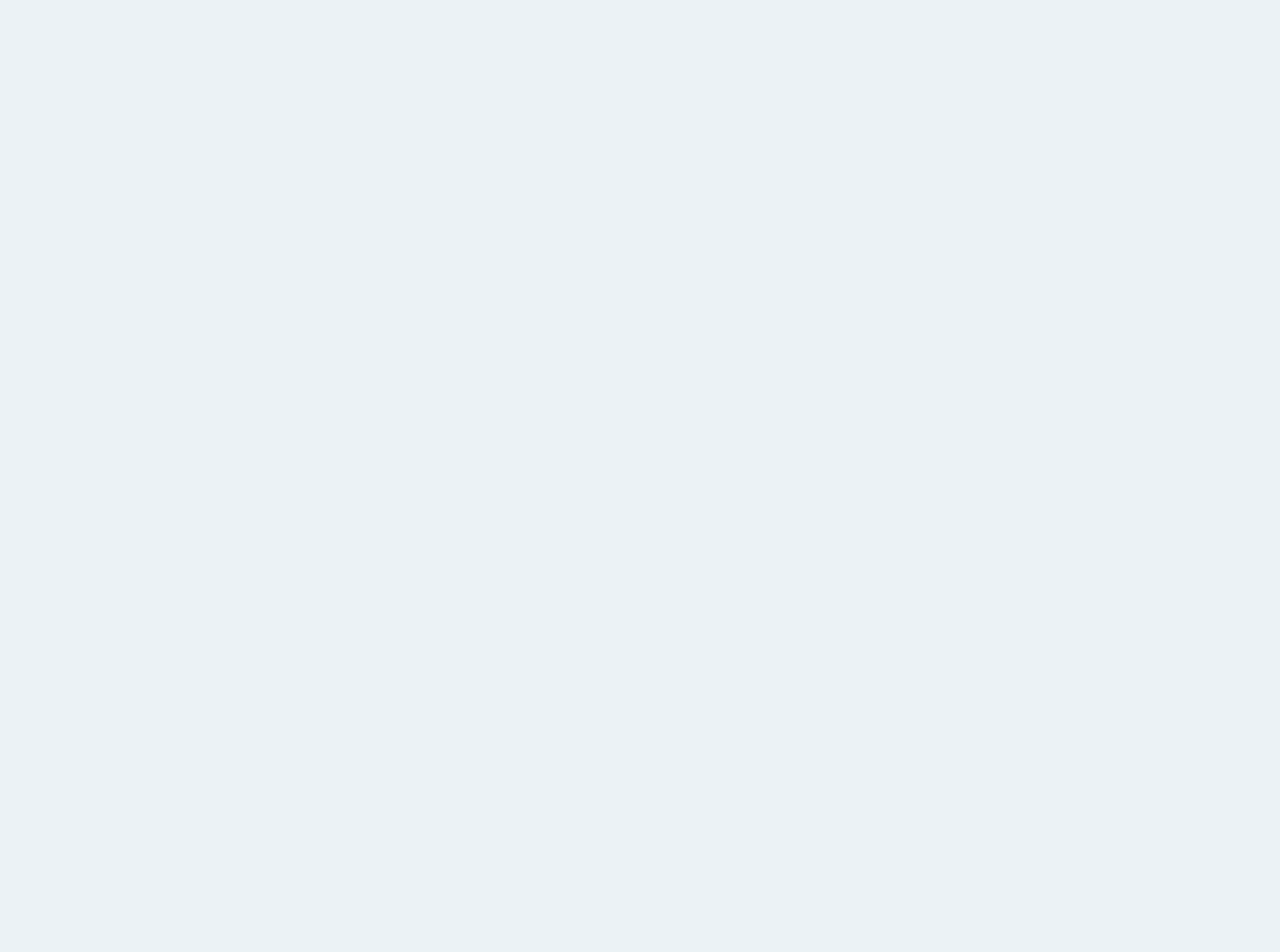
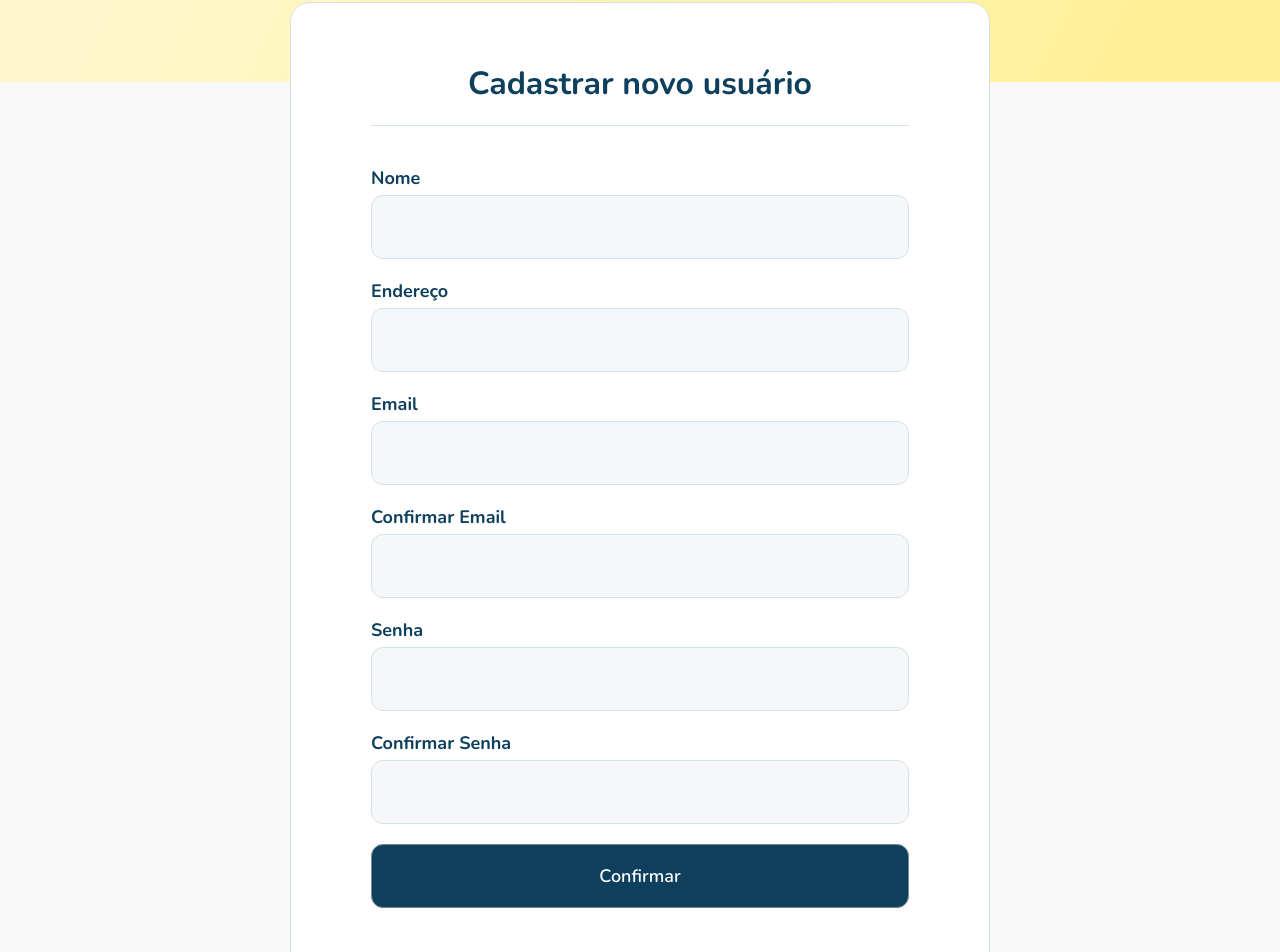
Before and after one commit to Alisson-Oliveira/entregas-cariri, a React (Create React App) app in the folder web/: page /create/user in a window 1280 px wide. Shown: the part 158-1110 px from the top of the page. Before the commit the page ends 800 px from the top, so only its background shows below. Built offline with nearby package versions, Linux system fonts and the light colour scheme.

Commit message:
Page CreateUser completed.

```diff
--- /dev/null
+++ b/web/src/pages/CreateUser.tsx
@@ -0,0 +1,64 @@
+import React from 'react';
+
+import Sidebar from '../components/Sidebar';
+
+import '../styles/pages/createUser.css';
+
+function CreateUser() {
+  return (
+    <div id="page-create-user">
+      <Sidebar />
+
+      <main>
+        <form className="create-user-form">
+          <fieldset>
+            <legend>Cadastrar novo usuário</legend>
+            <div className="input-block">
+              <label htmlFor="name">Nome</label>
+              <input
+                id="name"
+              />
+            </div>
+            <div className="input-block">
+              <label htmlFor="address">Endereço</label>
+              <input
+                id="address"
+              />
+            </div>
+            <div className="input-block">
+              <label htmlFor="email">Email</label>
+              <input
+                id="email"
+              />
+            </div>
+            <div className="input-block">
+              <label htmlFor="confirm-email">Confirmar Email</label>
+              <input
+                id="confirm-email"
+              />
+            </div>
+            <div className="input-block">
+              <label htmlFor="password">Senha</label>
+              <input
+                id="password"
+                type="password"
+              />
+            </div>
+            <div className="input-block">
+              <label htmlFor="confirm-password">Confirmar Senha</label>
+              <input
+                id="confirm-password"
+                type="password"
+              />
+            </div>
+            <button type="button">
+              Confirmar
+            </button>
+          </fieldset>
+        </form>
+      </main>
+    </div>
+  );
+}
+
+export default CreateUser;
--- a/web/src/pages/Login.tsx
+++ b/web/src/pages/Login.tsx
@@ -1,4 +1,6 @@
 import React from 'react';
+import { Link } from 'react-router-dom';
+
 import { FiLogIn, FiPlus } from 'react-icons/fi';
 
 import '../styles/pages/login.css';
@@ -19,16 +21,16 @@ function Login() {
             </div>
             <div className="input-block">
               <label htmlFor="password">Password</label>
-              <input id="password" />
+              <input id="password" type="password" />
             </div>
           </div>
           <div className="button-block">
-            <button type="button">
+            <Link to="">
               <FiLogIn size={26} color="#FFFFFF" />
-            </button>
-            <button type="button">
+            </Link>
+            <Link to="/create/user">
               <FiPlus size={26} color="#FFFFFF" />
-            </button>
+            </Link>
           </div>
         </form>
       </div>
--- a/web/src/routes.tsx
+++ b/web/src/routes.tsx
@@ -2,12 +2,14 @@ import React from 'react';
 import { BrowserRouter, Switch, Route } from 'react-router-dom';
 
 import Login from './pages/Login';
+import CreateUser from './pages/CreateUser';
 
 function Routes() {
   return (
     <BrowserRouter>
       <Switch>
         <Route exact path="/" component={Login} />
+        <Route path="/create/user" component={CreateUser} />
       </Switch>
     </BrowserRouter>
   );
--- a/web/src/styles/global.css
+++ b/web/src/styles/global.css
@@ -6,7 +6,7 @@
 
 body {
     color: #0E3F5D;
-    background: #ebf2f5;
+    background: #F8F8F8;
 }
 
 body, input, button, textarea {
--- /dev/null
+++ b/web/src/styles/pages/createUser.css
@@ -0,0 +1,71 @@
+#page-create-user {
+  display: flex;
+  flex-direction: column;
+}
+
+#page-create-user main {
+  flex: 1;
+}
+
+form.create-user-form {
+  width: 700px;
+  margin: -80px auto 64px;
+  background: #FFFFFF;
+  border: 1px solid #D3E2E5;
+  border-radius: 20px;
+  padding: 64px 80px;
+  overflow: hidden;
+}
+
+form.create-user-form fieldset {
+  border: 0;
+}
+
+form.create-user-form fieldset legend {
+  width: 100%;
+  font-size: 32px;
+  text-align: center;
+  line-height: 34px;
+  font-weight: 700;
+  border-bottom: 1px solid #D3E2E5;
+  margin-bottom: 40px;
+  padding-bottom: 24px;
+}
+
+form.create-user-form fieldset .input-block + .input-block {
+  margin-top: 20px;
+}
+
+form.create-user-form fieldset .input-block label {
+  display: flex;
+  margin-bottom: 5px;
+  line-height: 24px;
+  font-weight: 700;
+}
+
+form.create-user-form fieldset .input-block input {
+  width: 100%;
+  height: 64px;
+  padding: 0 16px;
+  background: #F5F8FA;
+  border: 1px solid #D3E2E5;
+  border-radius: 12px;
+  outline: none;
+}
+
+form.create-user-form fieldset button {
+  width: 100%;
+  height: 64px;
+  margin-top: 20px;
+  background: #0E3F5D;
+  color: #FFFFFF;
+  border: 1px solid #79878F;
+  border-radius: 12px;
+  transition: 0.2s;
+  outline: none;
+  cursor: pointer;
+}
+
+form.create-user-form fieldset button:hover {
+  background: #79878F;
+}
--- a/web/src/styles/pages/login.css
+++ b/web/src/styles/pages/login.css
@@ -77,7 +77,7 @@ form.content-login-form .button-block {
   justify-content: space-between;
 }
 
-form.content-login-form .button-block button {
+form.content-login-form .button-block a {
   display: flex;
   justify-content: center;
   align-items: center;
@@ -91,6 +91,6 @@ form.content-login-form .button-block button {
   cursor: pointer;
 }
 
-form.content-login-form .button-block button:hover {
+form.content-login-form .button-block a:hover {
   background: #79878F;
 }
```
